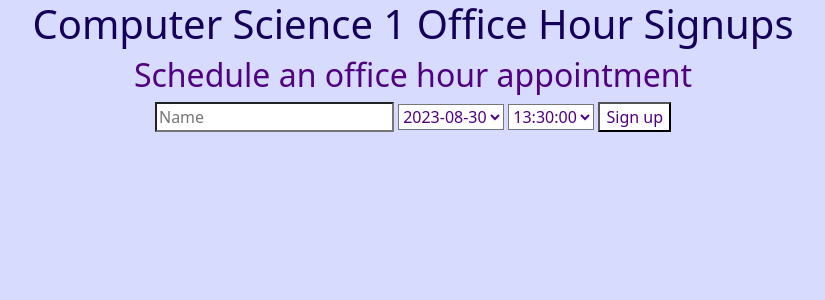
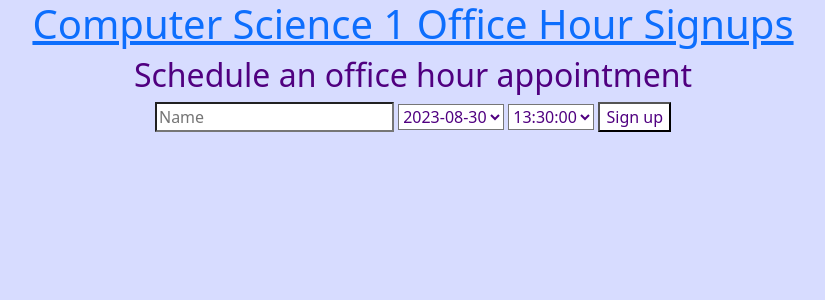
Before and after one commit to pearlliu987/appointment-scheduling, a Flask app: page / in a window 1280 px wide. Shown: the top 300 px of the page, without its empty margins (227-1052 px from the left). Run offline with Flask 3, Linux system fonts and the light colour scheme.

Commit message:
Add link to website title

```diff
--- a/src/templates/layout.html
+++ b/src/templates/layout.html
@@ -9,7 +9,7 @@
         <title>Appointment Scheduling</title>
     </head>
     <body>
-        <h1>Computer Science 1 Office Hour Signups</h1>
+        <h1><a class="page-title" href="./">Computer Science 1 Office Hour Signups</a></h1>
         {% block body %}{% endblock %}
     </body>
 </html>
```
